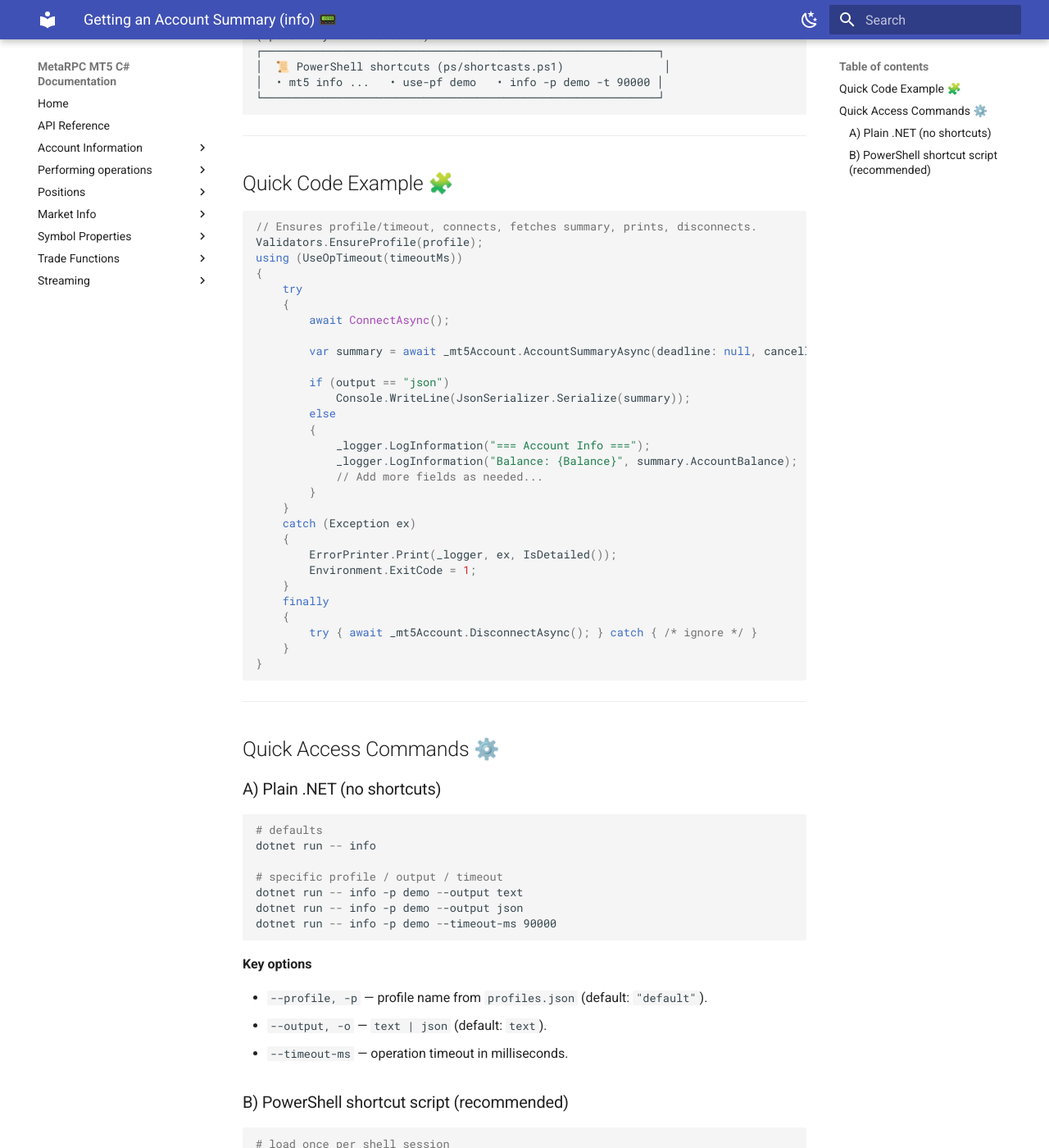
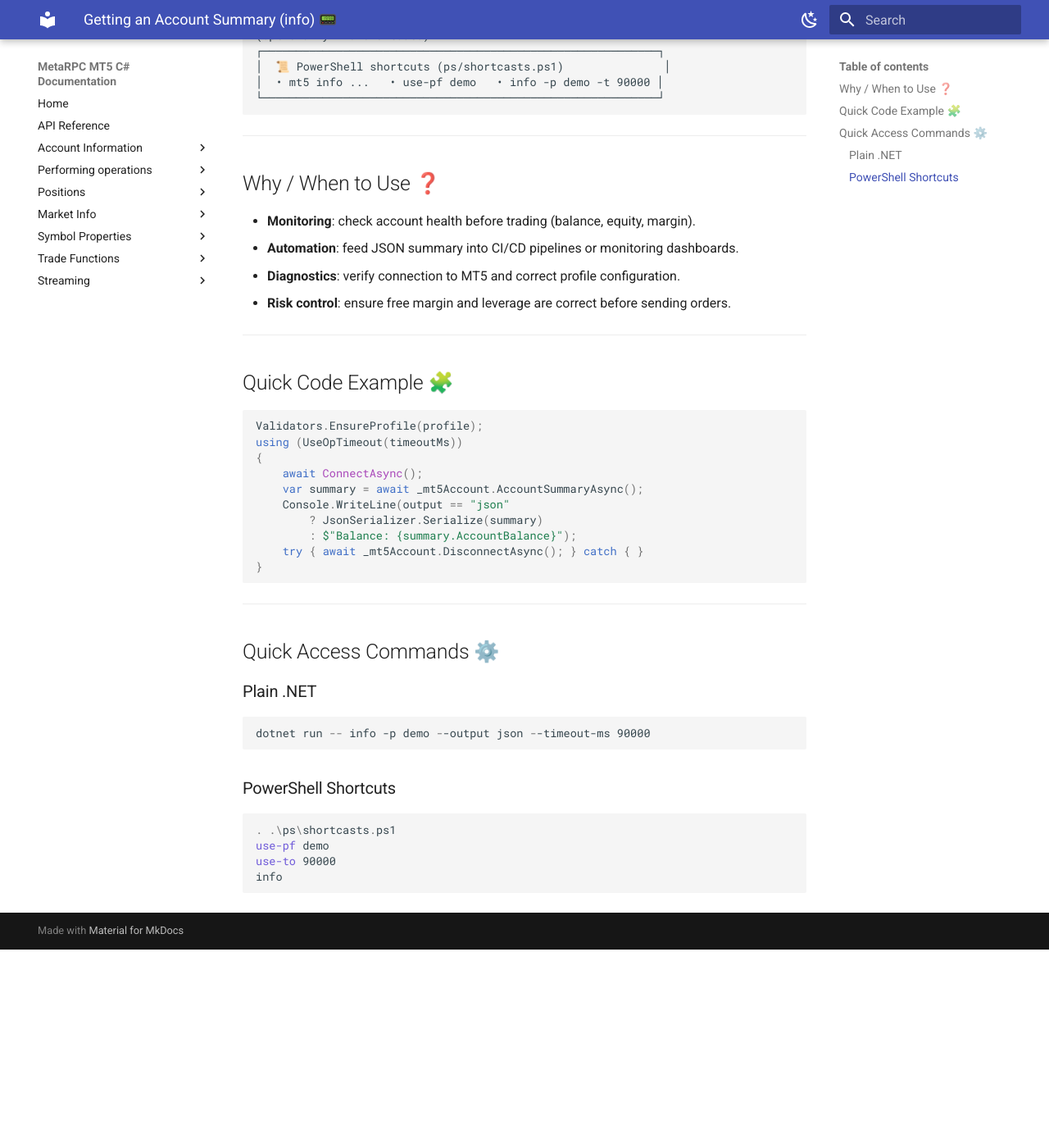
Before and after one commit to MetaRPC/CSharpMT5, an MkDocs documentation site: the page built from docs/Account/Info.md, in a window 1280 px wide and 1400 px high, scrolled down 912 px. Shown: the whole window at 82% size. Built offline with MkDocs 1.6.1 and Material for MkDocs 9.7.7, drawn with Linux system fonts in a browser that asks for light colours; after the commit the page ends 2070 px from its top, so only the background shows below that; some of the changed text lies outside the part shown.

Commit message:
Update Info.md

````diff
--- a/docs/Account/Info.md
+++ b/docs/Account/Info.md
@@ -48,153 +48,16 @@
 
 ---
 
-## Quick Code Example 🧩
+## Why / When to Use ❓
 
-```csharp
-// Ensures profile/timeout, connects, fetches summary, prints, disconnects.
-Validators.EnsureProfile(profile);
-using (UseOpTimeout(timeoutMs))
-{
-    try
-    {
-        await ConnectAsync();
-
-        var summary = await _mt5Account.AccountSummaryAsync(deadline: null, cancellationToken);
-
-        if (output == "json")
-            Console.WriteLine(JsonSerializer.Serialize(summary));
-        else
-        {
-            _logger.LogInformation("=== Account Info ===");
-            _logger.LogInformation("Balance: {Balance}", summary.AccountBalance);
-            // Add more fields as needed...
-        }
-    }
-    catch (Exception ex)
-    {
-        ErrorPrinter.Print(_logger, ex, IsDetailed());
-        Environment.ExitCode = 1;
-    }
-    finally
-    {
-        try { await _mt5Account.DisconnectAsync(); } catch { /* ignore */ }
-    }
-}
-```
+* **Monitoring**: check account health before trading (balance, equity, margin).
+* **Automation**: feed JSON summary into CI/CD pipelines or monitoring dashboards.
+* **Diagnostics**: verify connection to MT5 and correct profile configuration.
+* **Risk control**: ensure free margin and leverage are correct before sending orders.
 
 ---
 
-## Quick Access Commands ⚙️
-
-### A) Plain .NET (no shortcuts)
-
-```powershell
-# defaults
-dotnet run -- info
-
-# specific profile / output / timeout
-dotnet run -- info -p demo --output text
-dotnet run -- info -p demo --output json
-dotnet run -- info -p demo --timeout-ms 90000
-```
-
-**Key options**
-
-* `--profile, -p` — profile name from `profiles.json` (default: `"default"`).
-* `--output, -o`  — `text | json` (default: `text`).
-* `--timeout-ms`  — operation timeout in milliseconds.
-
-### B) PowerShell shortcut script (recommended)
-
-```powershell
-# load once per shell session
-. .\ps\shortcasts.ps1
-
-# optional per-session defaults
-use-pf demo   # $PF
-use-to 90000  # $TO
-
-# run
-info               # uses $PF and $TO
-info -p demo -t 90000
-# or raw runner under the hood
-mt5 info -p demo --timeout-ms 90000
-```
-
----
-
-# Canvases 🖼️
-
-## 1) Architecture Flow (high‑level) 🧭
-
-```mermaid
-flowchart LR
-    U[User] --> C[CLI: info]
-    C --> H[Program.cs: info handler]
-    H --> V[Validators & Op Timeout]
-    V --> A[_mt5Account.AccountSummaryAsync()]
-    A -->|gRPC| AH[AccountHelper.AccountSummary]
-    AH --> T[(MT5 Terminal/Server)]
-    T --> AH
-    AH --> A
-    A --> O{Output Mode}
-    O -->|text| TXT[Console text]
-    O -->|json| JSN[Console JSON]
-```
-
-**Legend**
-
-* **CLI**: `dotnet run -- info` or `info` via `ps/shortcasts.ps1`.
-* **Validators & Op Timeout**: `Validators.EnsureProfile(...)`, `UseOpTimeout(...)`.
-* **gRPC**: protobuf request/response via `AccountHelper` stub.
-* **Output Mode**: selected by `--output text|json`.
-
----
-
-## 2) Sequence (detailed) 🎯
-
-```mermaid
-sequenceDiagram
-    participant U as User
-    participant CLI as CLI (info)
-    participant H as Program.cs (handler)
-    participant ACC as _mt5Account
-    participant RPC as gRPC AccountHelper
-    participant MT5 as MT5 Terminal/Server
-
-    U->>CLI: run info (-p demo -o json -t 90000)
-    CLI->>H: parse options
-    H->>H: Validators.EnsureProfile / UseOpTimeout
-    H->>ACC: AccountSummaryAsync()
-    ACC->>RPC: AccountSummary(request)
-    RPC->>MT5: fetch summary
-    MT5-->>RPC: summary data
-    RPC-->>ACC: AccountSummaryData
-    ACC-->>H: AccountSummaryData
-    H-->>CLI: format (text/json)
-    CLI-->>U: print result
-```
-
----
-
-## 3) Copy‑Paste Blocks (Canvases) ✂️
-
-**A. Minimal run (plain .NET)**
-
-```powershell
-dotnet run -- info -p demo --output json --timeout-ms 90000
-```
-
-**B. Shortcut session (PowerShell)**
-
-```powershell
-. .\ps\shortcasts.ps1
-use-pf demo
-use-to 90000
-info
-```
-
-**C. Handler skeleton (C#)**
+## Quick Code Example 🧩
 
 ```csharp
 Validators.EnsureProfile(profile);
@@ -208,3 +71,22 @@ using (UseOpTimeout(timeoutMs))
     try { await _mt5Account.DisconnectAsync(); } catch { }
 }
 ```
+
+---
+
+## Quick Access Commands ⚙️
+
+### Plain .NET
+
+```powershell
+dotnet run -- info -p demo --output json --timeout-ms 90000
+```
+
+### PowerShell Shortcuts
+
+```powershell
+. .\ps\shortcasts.ps1
+use-pf demo
+use-to 90000
+info
+```
````
